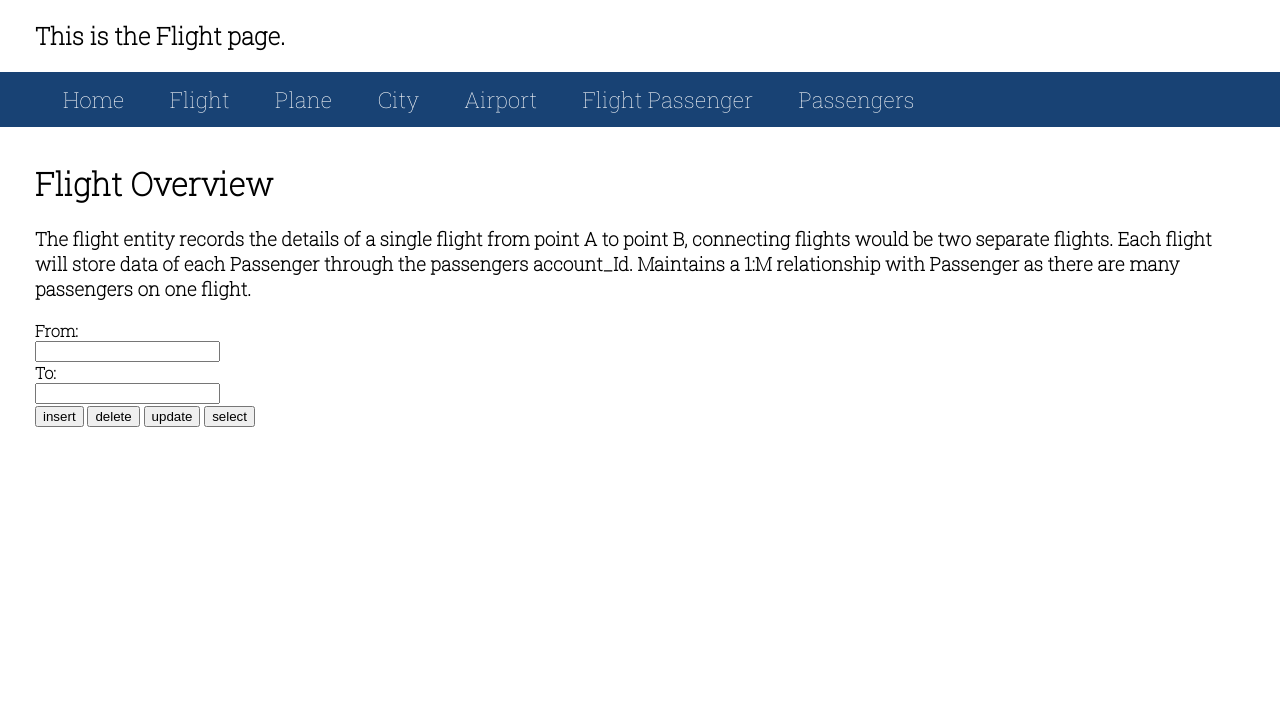
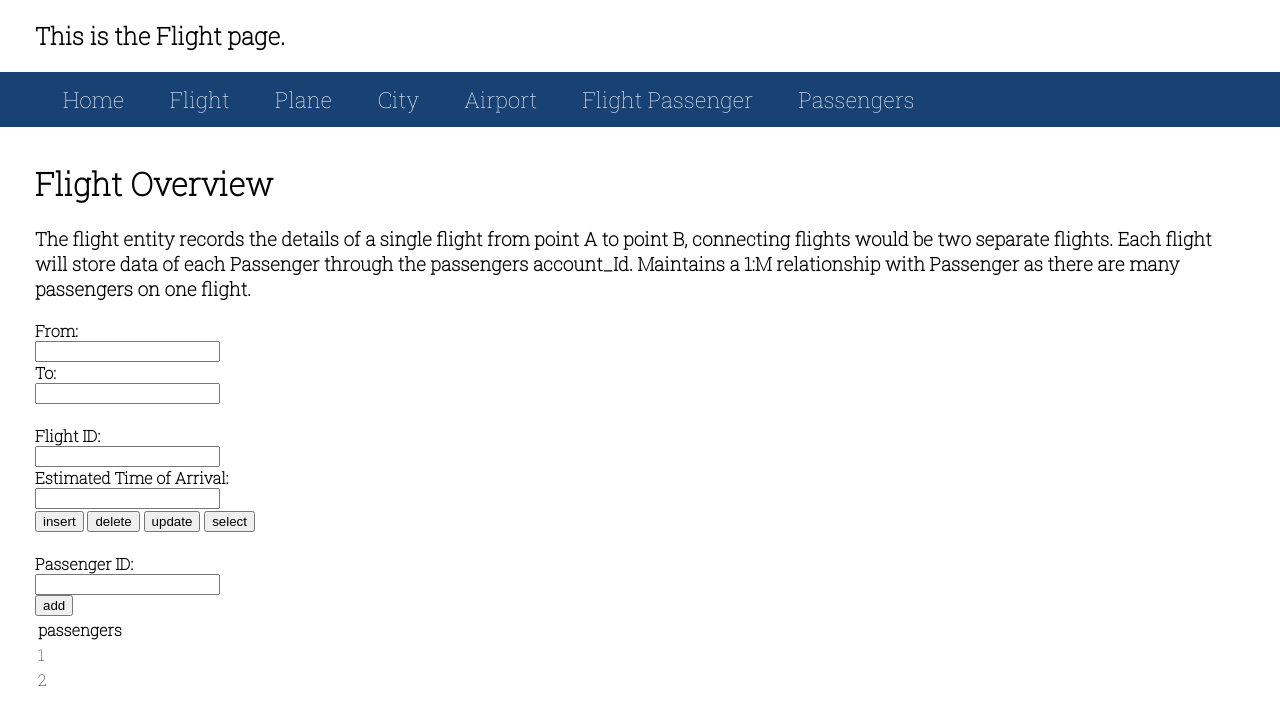
Before and after one commit to dseo369/Portfolio-Project, a plain HTML site: page flight.html in a window 1280 px wide. Drawn offline with nearby package versions, Linux system fonts and the light colour scheme.

Commit message:
added a passengers ID list to the flights page, along with more attributes

```diff
--- a/flight.html
+++ b/flight.html
@@ -43,11 +43,41 @@
 		<label for="to" name="to"><b>To: </b></label><br>
 		<input type="text" id="to" name="to"><br>
 
+		<br>
+
+
+		<label for="id" name = "id"><b> Flight ID: </b></label><br>
+		<input type = "id" id="id" name="id"><br>
+
+		<label for="ETA" name="ETA"><b> Estimated Time of Arrival: </b></label><br>
+		<input type="ETA" id="ETA" name="ETA"><br>
+
 			<button type="button">insert</button>
 			<button type="button">delete</button>
 			<button type="button">update</button>
 			<button type="button">select</button>
-        </div>
+
+			<br>
+			<br>
+
+			<label for="pID" name="pID"><b> Passenger ID: </b></label><br>
+			<input type ="pID" id="pID" name="pID"><br>
+			<button type="button">add</button>
+
+			<br>
+			<table>
+			   <tr>
+			      <th> passengers<th>
+			   </tr>
+			   <tr>
+			      <td>1</td>
+			   </tr>
+			   <tr>
+			      <td>2</td>
+			   </tr>
+			</table>
+
+		     </div>
 
 	</body>
 </html>
```
Also changed, not shown: flight_passenger.html (+7 -1 lines).
